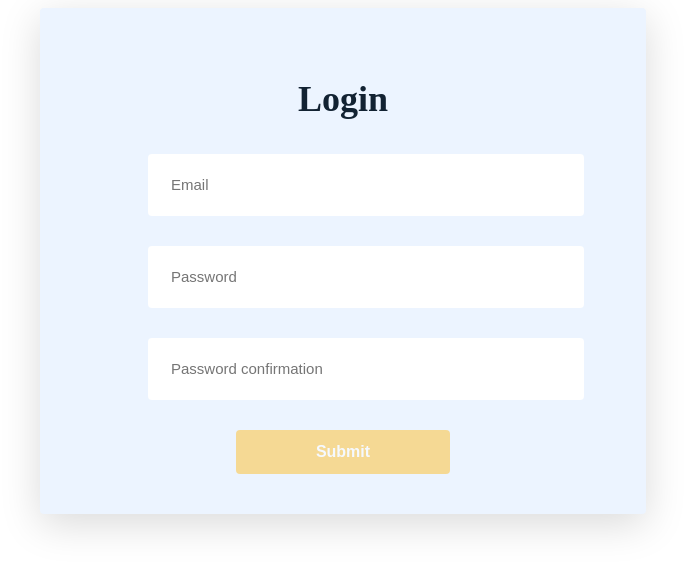
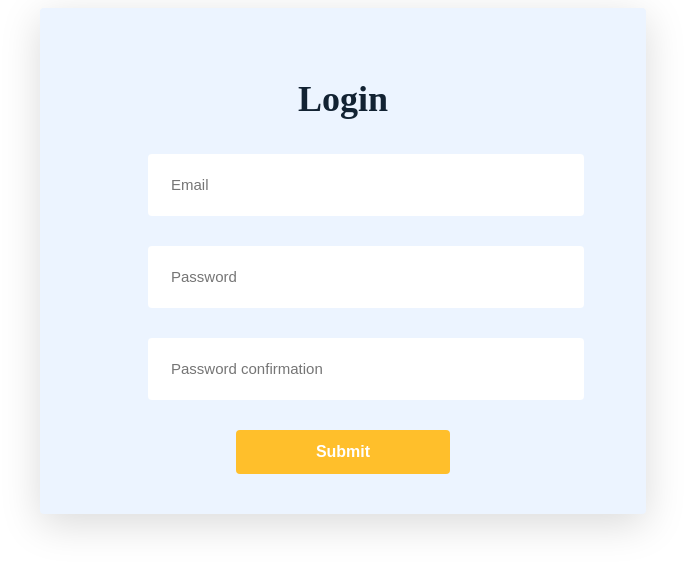
Before and after one commit to volbur/tezos, a Vue app: page / in a window 1280 px wide. Shown: the top 570 px of the page, without its empty margins (297-982 px from the left). Built offline with nearby package versions, Linux system fonts and the light colour scheme.

Commit message:
Реалізував логіку disable для кнопки відправки форми.

```diff
--- a/src/App.vue
+++ b/src/App.vue
@@ -25,7 +25,7 @@
       v-model="passwordConfirmation"
     ></ui-input>
 
-    <button class="btn" type="submit" disabled>Submit</button>
+    <button class="btn" type="submit" :disabled="isValidForm">Submit</button>
   </form>
 </template>
 
```
